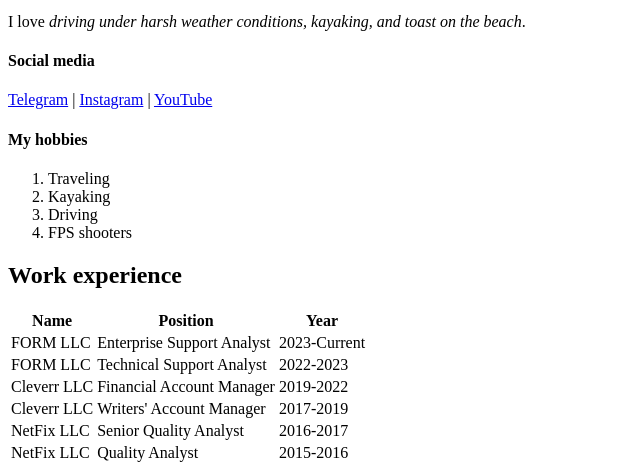
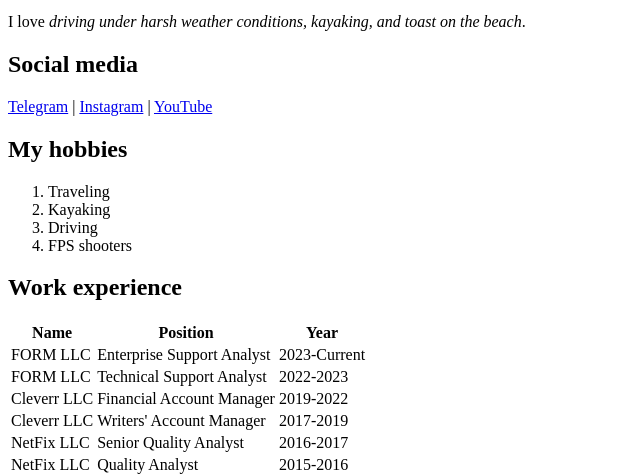
Before and after one commit to fi3rce/html-course, a plain HTML site: page index.html in a window 1280 px wide. Shown: the part 338-814 px from the top of the page, without its empty margins (0-640 px from the left). Drawn offline with Linux system fonts and the light colour scheme.

Commit message:
Changing header lvl

```diff
--- a/index.html
+++ b/index.html
@@ -23,7 +23,7 @@
     </div>
 
     <div id="Social media">
-        <h4>Social media</h4>
+        <h2>Social media</h2>
 
         <a target="_blank" href="https://t.me/edkimb">Telegram</a>
         |
@@ -33,7 +33,7 @@
     </div>
 
     <div>
-        <h4>My hobbies</h4>
+        <h2>My hobbies</h2>
         <ol>
             <li>Traveling</li>
             <li>Kayaking</li>
```
